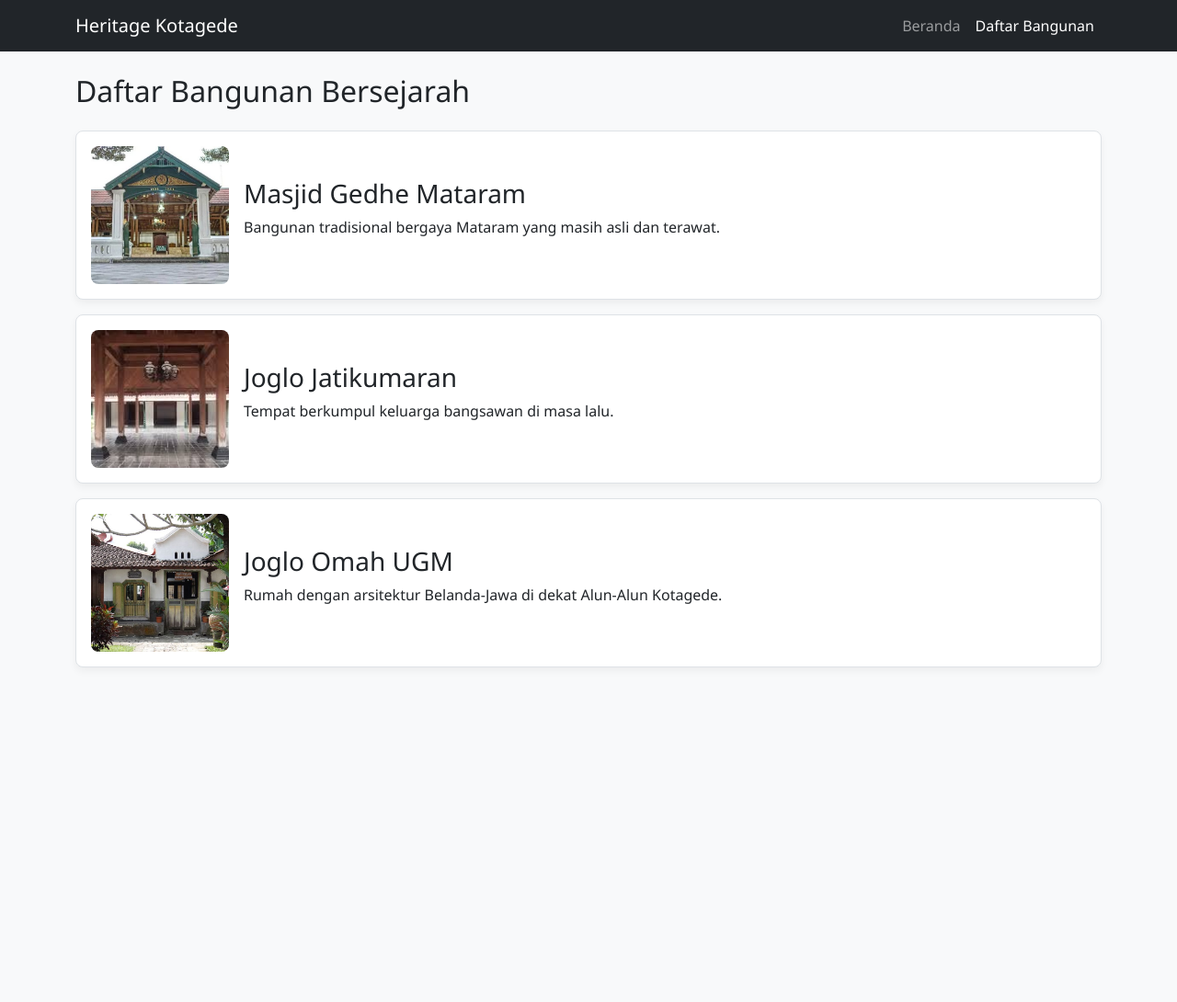
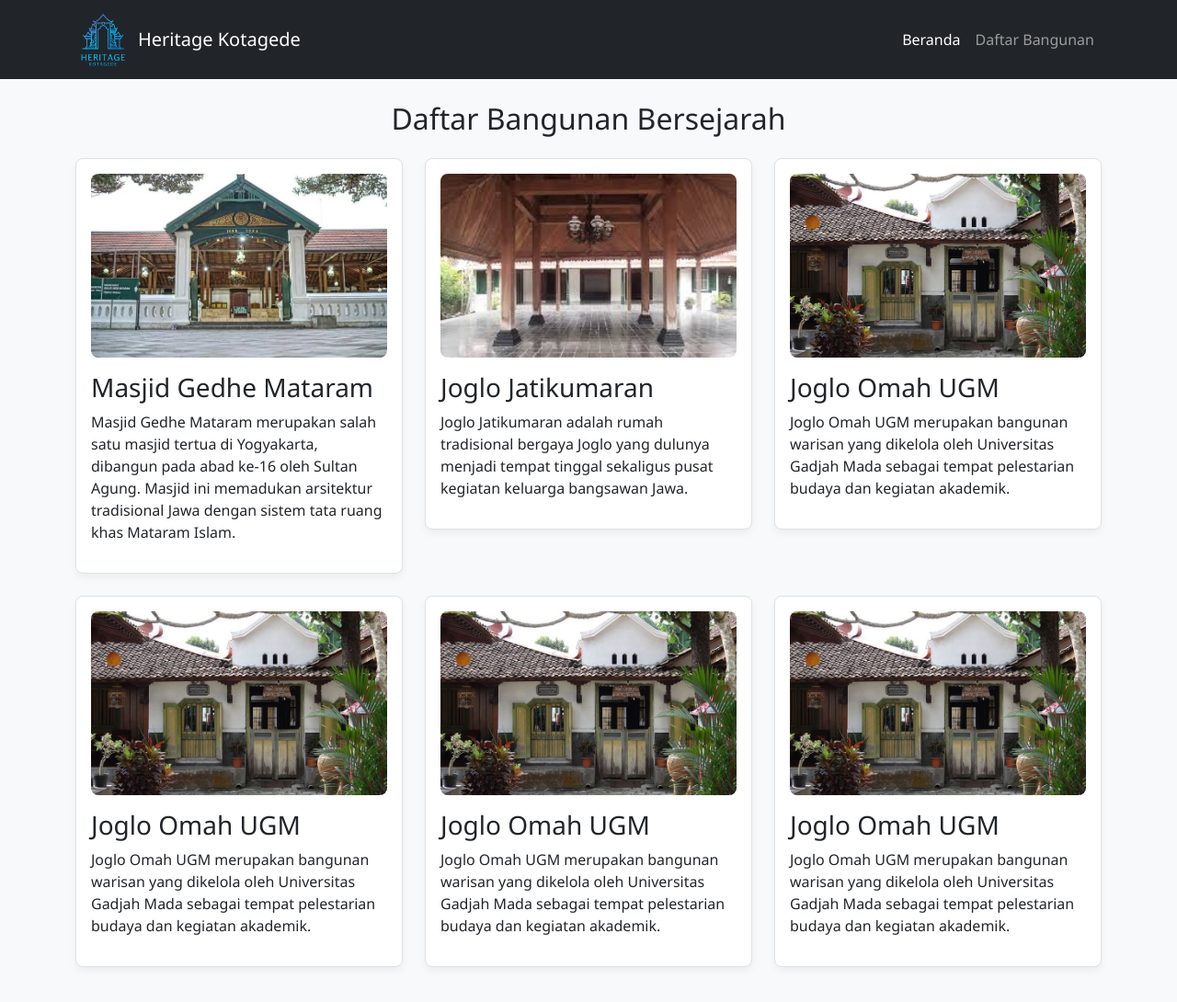
Before and after one commit to Putraakusuma2/Tugas-PWM-P7-Heritage-Kotagede, a plain HTML site: page daftar.html in a window 1280 px wide. Shown: the whole page at 92% size. Before the commit the page ends 800 px from the top, so only its background shows below. Drawn offline with nearby package versions, Linux system fonts and the light colour scheme.

Commit message:
update0.3

```diff
--- a/daftar.html
+++ b/daftar.html
@@ -13,19 +13,18 @@
     .building-card {
       background: white;
       padding: 1rem;
-      margin-bottom: 1rem;
+      margin-bottom: 1.5rem;
       border: 1px solid #dee2e6;
       border-radius: 0.5rem;
       box-shadow: 0 0.25rem 0.5rem rgba(0, 0, 0, 0.05);
-      display: flex;
-      align-items: center;
+      text-align: left;
     }
     .building-card img {
-      width: 150px;
-      height: 150px;
-      object-fit: cover;
+      width: 100%;
+      height: 200px; /* Atur tinggi gambar agar seragam */
+      object-fit: cover; /* Memastikan gambar memenuhi area tanpa distorsi */
       border-radius: 0.5rem;
-      margin-right: 1rem;
+      margin-bottom: 1rem;
       cursor: pointer;
     }
   </style>
@@ -35,17 +34,21 @@
   <header class="header bg-dark text-white">
     <nav class="navbar navbar-expand-lg navbar-dark bg-dark">
       <div class="container">
-        <a class="navbar-brand" href="index.html">Heritage Kotagede</a>
+        <!-- Logo -->
+        <a class="navbar-brand d-flex align-items-center" href="index.html">
+          <img src="images/logoheritage.png" alt="Logo Heritage Kotagede" width="60" height="60" class="me-2">
+          Heritage Kotagede
+        </a>
         <button class="navbar-toggler" type="button" data-bs-toggle="collapse" data-bs-target="#navbarNav">
           <span class="navbar-toggler-icon"></span>
         </button>
         <div class="collapse navbar-collapse" id="navbarNav">
           <ul class="navbar-nav ms-auto">
             <li class="nav-item">
-              <a class="nav-link" href="index.html">Beranda</a>
+              <a class="nav-link active" href="index.html">Beranda</a>
             </li>
             <li class="nav-item">
-              <a class="nav-link active" href="daftar.html">Daftar Bangunan</a>
+              <a class="nav-link" href="daftar.html">Daftar Bangunan</a>
             </li>
           </ul>
         </div>
@@ -55,45 +58,87 @@
 
   <!-- Main Content Section -->
   <main class="container my-4">
-    <h2 class="mb-4">Daftar Bangunan Bersejarah</h2>
+    <h2 class="mb-4 text-center">Daftar Bangunan Bersejarah</h2>
     <div class="row">
       <!-- Building Item 1 -->
-      <div class="col-md-12">
+      <div class="col-md-4">
         <div class="building-card">
           <a href="https://maps.app.goo.gl/yM8zqjHPRFnpYupbA" target="_blank">
-            <img src="images/masjidmataram.jpg" alt="masjid gedhe mataram" />
+            <img src="images/masjidmataram.jpg" alt="Masjid Gedhe Mataram" />
           </a>
-          <div>
-            <h3>Masjid Gedhe Mataram</h3>
-            <p>Bangunan tradisional bergaya Mataram yang masih asli dan terawat.</p>
-          </div>
+          <h3>Masjid Gedhe Mataram</h3>
+          <p class=" text-justify">
+            Masjid Gedhe Mataram merupakan salah satu masjid tertua di Yogyakarta,
+            dibangun pada abad ke-16 oleh Sultan Agung. Masjid ini memadukan arsitektur
+            tradisional Jawa dengan sistem tata ruang khas Mataram Islam.
+          </p>
         </div>
       </div>
       <!-- Building Item 2 -->
-      <div class="col-md-12">
+      <div class="col-md-4">
         <div class="building-card">
           <a href="https://maps.app.goo.gl/Pm7mx9HVqqoVj3s26" target="_blank">
-            <img src="images/joglojatikumaran.jpeg" alt="Joglo Jatikumaran" >
+            <img src="images/joglojatikumaran.jpeg" alt="Joglo Jatikumaran" />
           </a>
-          <div>
-            <h3>Joglo Jatikumaran</h3>
-            <p>Tempat berkumpul keluarga bangsawan di masa lalu.</p>
-          </div>
+          <h3>Joglo Jatikumaran</h3>
+          <p class=" text-justify">
+            Joglo Jatikumaran adalah rumah tradisional bergaya Joglo yang dulunya
+            menjadi tempat tinggal sekaligus pusat kegiatan keluarga bangsawan Jawa.
+          </p>
         </div>
       </div>
       <!-- Building Item 3 -->
-      <div class="col-md-12">
+      <div class="col-md-4">
         <div class="building-card">
           <a href="https://maps.app.goo.gl/eWBfLw95WVJCB1Za7" target="_blank">
             <img src="images/omahugm.jpg" alt="Joglo Omah UGM" />
           </a>
-          <div>
-            <h3>Joglo Omah UGM</h3>
-            <p>Rumah dengan arsitektur Belanda-Jawa di dekat Alun-Alun Kotagede.</p>
-          </div>
+          <h3>Joglo Omah UGM</h3>
+          <p class=" text-justify">
+            Joglo Omah UGM merupakan bangunan warisan yang dikelola oleh Universitas Gadjah Mada
+            sebagai tempat pelestarian budaya dan kegiatan akademik.
+          </p>
         </div>
       </div>
-      <!-- Tambahkan item bangunan lain di sini -->
+      <!-- Building Item 4 -->
+      <div class="col-md-4">
+        <div class="building-card">
+          <a href="https://maps.app.goo.gl/eWBfLw95WVJCB1Za7" target="_blank">
+            <img src="images/omahugm.jpg" alt="Joglo Omah UGM" />
+          </a>
+          <h3>Joglo Omah UGM</h3>
+          <p class=" text-justify">
+            Joglo Omah UGM merupakan bangunan warisan yang dikelola oleh Universitas Gadjah Mada
+            sebagai tempat pelestarian budaya dan kegiatan akademik.
+          </p>
+        </div>
+      </div>
+      <!-- Building Item 5 -->
+      <div class="col-md-4">
+        <div class="building-card">
+          <a href="https://maps.app.goo.gl/eWBfLw95WVJCB1Za7" target="_blank">
+            <img src="images/omahugm.jpg" alt="Joglo Omah UGM" />
+          </a>
+          <h3>Joglo Omah UGM</h3>
+          <p class=" text-justify">
+            Joglo Omah UGM merupakan bangunan warisan yang dikelola oleh Universitas Gadjah Mada
+            sebagai tempat pelestarian budaya dan kegiatan akademik.
+          </p>
+        </div>
+      </div>
+      <!-- Building Item 6 -->
+      <div class="col-md-4">
+        <div class="building-card">
+          <a href="https://maps.app.goo.gl/eWBfLw95WVJCB1Za7" target="_blank">
+            <img src="images/omahugm.jpg" alt="Joglo Omah UGM" />
+          </a>
+          <h3>Joglo Omah UGM</h3>
+          <p class=" text-justify">
+            Joglo Omah UGM merupakan bangunan warisan yang dikelola oleh Universitas Gadjah Mada
+            sebagai tempat pelestarian budaya dan kegiatan akademik.
+          </p>
+        </div>
+      </div>
     </div>
   </main>
 
```
Also changed, not shown: index.html (+76 -6 lines), images/logoheritage.png (added).
